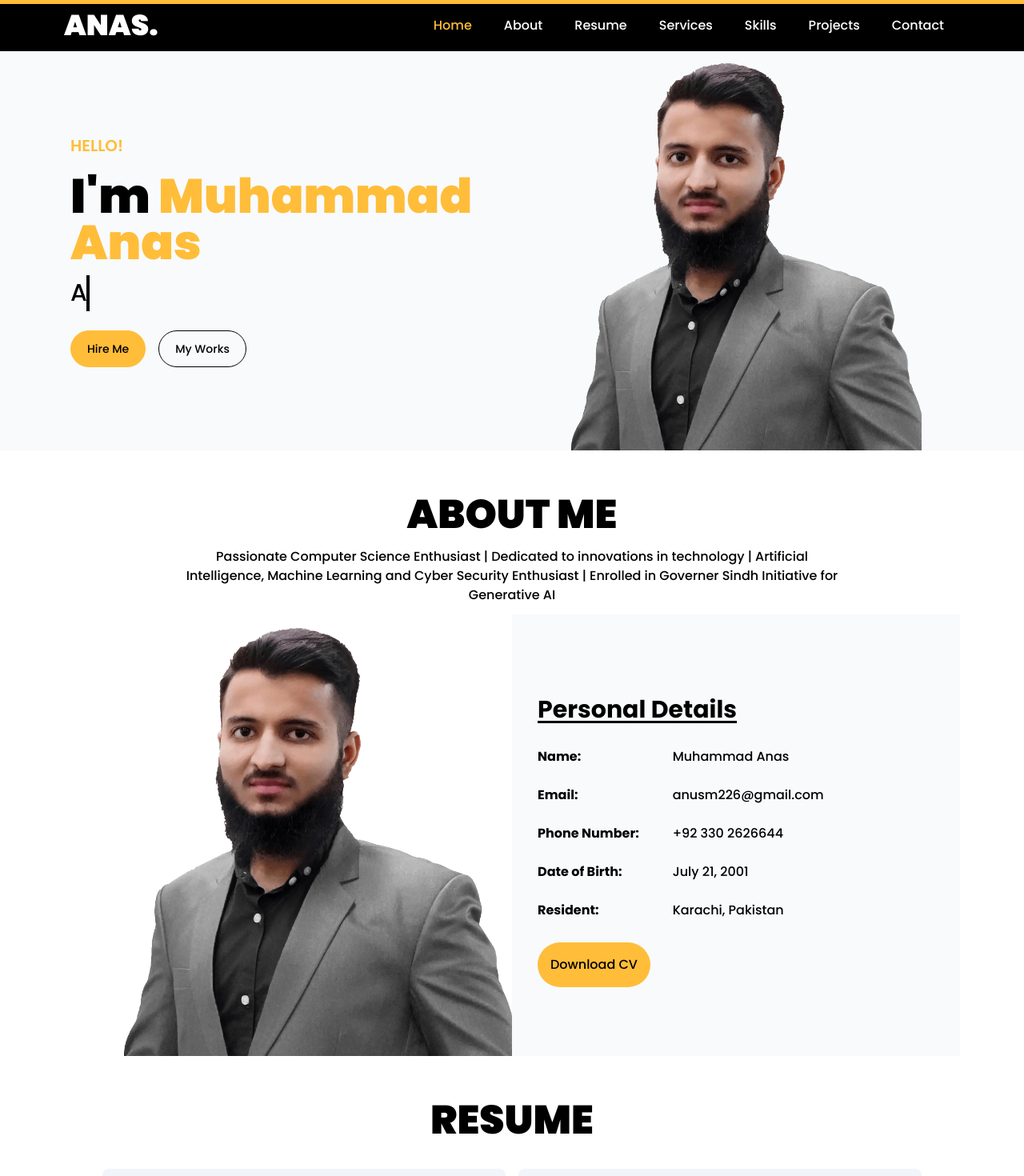
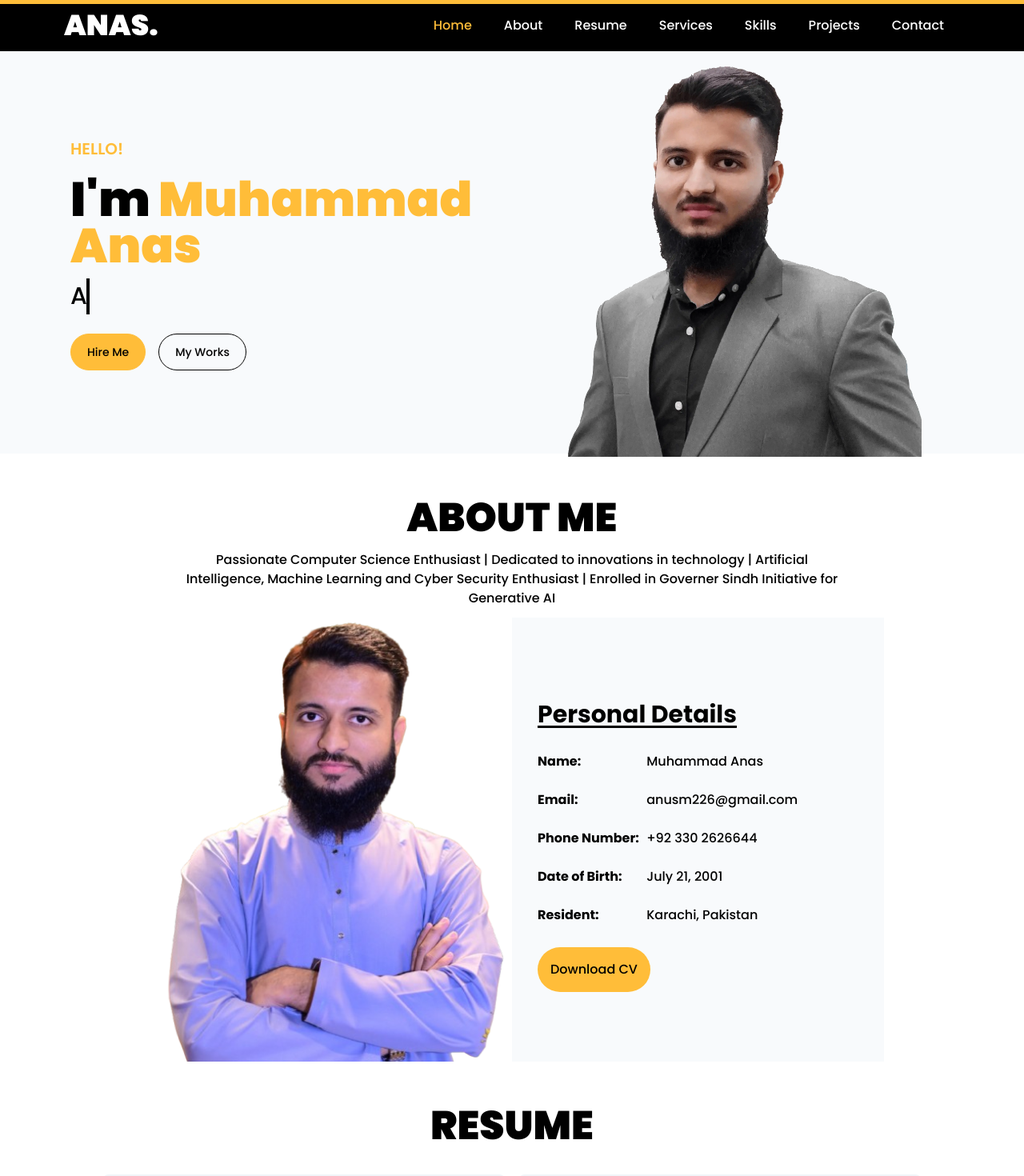
Before and after one commit to anusmemon226/personal_portfolio, a Next.js app: page / in a window 1280 px wide. Shown: the top 1470 px of the page at 80% size. Built offline with nearby package versions, Linux system fonts and the light colour scheme.

Commit message:
Portfolio Updated

```diff
--- a/src/app/components/About.tsx
+++ b/src/app/components/About.tsx
@@ -1,6 +1,6 @@
 import Image from "next/image";
 import React, { forwardRef } from "react";
-import profilePic from "../../../public/profilePicPng.webp";
+import aboutProfile from "../../../public/profilePic.png";
 import SectionHeader from "./SectionHeader";
 import AboutDetailField from "./AboutDetailField";
 
@@ -17,9 +17,9 @@ const About = (_: unknown, ref: React.ForwardedRef<HTMLDivElement>) => {
         Security Enthusiast | Enrolled in Governer Sindh Initiative for
         Generative AI"/>
 
-      <div className="flex max-md:w-full">
-        <div className="w-[50%] max-md:hidden my-auto">
-          <Image src={profilePic} alt="Profile Pic" className="w-[800px] block" />
+      <div className="flex max-md:flex-col md:justify-evenly max-md:items-center max-md:w-full">
+        <div className="w-[50%] aspect-square md:w-[50%] max-md:rounded-full max-md:overflow-hidden my-auto max-md:shadow-sm max-md:shadow-gray-600 max-md:mb-1">
+          <Image src={aboutProfile} alt="Profile Pic" className="w-[600px] block" />
         </div>
         <div className="w-[50%] max-md:w-[100%] bg-slate-50 px-8 flex flex-col justify-center py-5">
           <div className="flex py-3">
--- a/src/app/components/Hero.tsx
+++ b/src/app/components/Hero.tsx
@@ -1,7 +1,7 @@
 import React, { ForwardedRef, forwardRef } from "react";
 function Hero(_: unknown, ref: ForwardedRef<HTMLDivElement>) {
   return (
-    <div ref={ref} className="flex justify-between px-6 max-4sm:px-0 sm:px-16 md:px-10 lg:px-20 bg-slate-50 relative">
+    <div ref={ref} className="flex justify-between pt-1 px-6 max-4sm:px-0 sm:px-16 md:px-10 lg:px-20 bg-slate-50 relative">
       <div className="flex w-[50%] max-4sm:w-[100%] max-lg:w-[100%] max-lg:bg-white/20 max-5sm:bg-white/30 flex-col justify-center max-2sm:my-[3.5rem] max-3sm:my-[6rem] max-4sm:my-[5.5rem] max-5sm:my-[3.5rem] my-[4.8rem] sm:my-[5.2rem] px-2 max-4sm:px-3 z-10 break-words">
         <p className="text-[20px] max-3sm:text-[18px] uppercase text-[#ffbd39] py-5 font-semibold">
           Hello!
@@ -22,7 +22,6 @@ function Hero(_: unknown, ref: ForwardedRef<HTMLDivElement>) {
         </div>
       </div>
       <div
-        rel="preload"
         className={`sm:w-[90%] w-[100%] h-[100%] bg-profilePic bg-50% bg-bottom sm:bg-contain bg-no-repeat sm:bg-right-bottom absolute left-0`}
       ></div>
     </div>
```
Also changed, not shown: public/profilePic.png (added).
